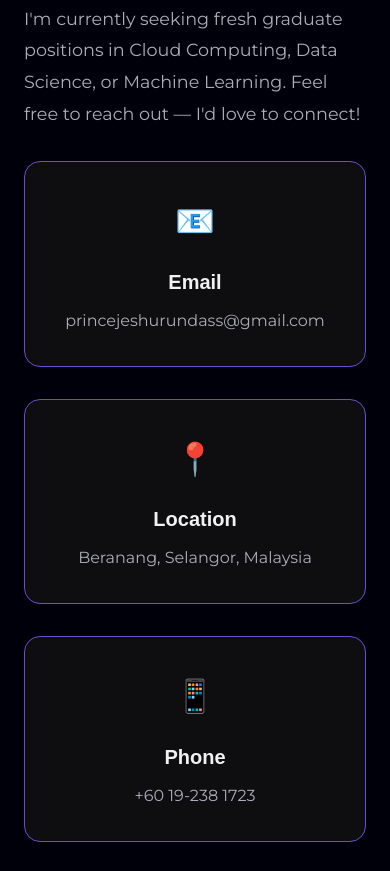
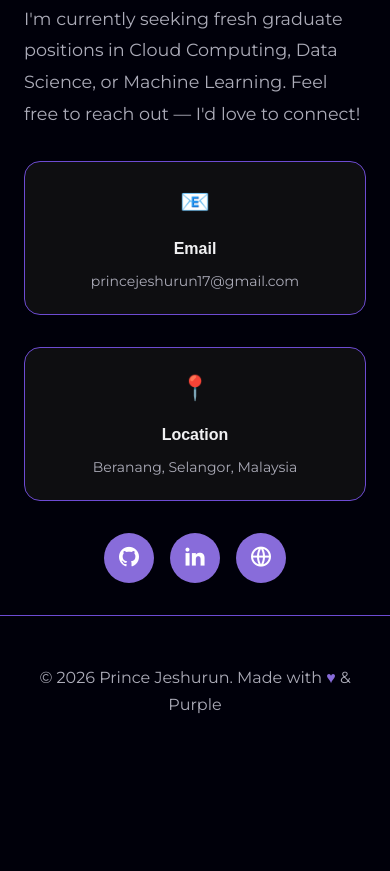
Before and after one commit to autoprince17/prince-portfolio-dark, a plain HTML site: page index.html in a window 390 px wide. Shown: the part 8703-9574 px from the top of the page. After the commit the page ends 9469 px from the top, so only its background shows below. Drawn offline with nearby package versions, Linux system fonts and the light colour scheme; a web font is replaced by a local one.

Commit message:
Update email, remove phone, resize contact boxes

```diff
--- a/index.html
+++ b/index.html
@@ -617,7 +617,7 @@
         .contact__card {
             background: var(--container-color);
             border-radius: 1rem;
-            padding: 2rem;
+            padding: 1.25rem;
             border: 1px solid var(--first-color-alt-2);
             text-align: center;
             transition: all 0.3s ease;
@@ -629,20 +629,20 @@
         }
 
         .contact__icon {
-            font-size: 2rem;
+            font-size: 1.5rem;
             color: var(--first-color);
-            margin-bottom: 1rem;
+            margin-bottom: 0.75rem;
         }
 
         .contact__title {
-            font-size: 1.25rem;
+            font-size: 1rem;
             margin-bottom: 0.5rem;
             color: var(--title-color);
         }
 
         .contact__data {
             color: var(--text-color);
-            font-size: var(--normal-font-size);
+            font-size: 0.875rem;
         }
 
         .contact__socials {
@@ -1034,17 +1034,12 @@
                         <div class="contact__card">
                             <div class="contact__icon">📧</div>
                             <h3 class="contact__title">Email</h3>
-                            <p class="contact__data">princejeshurundass@gmail.com</p>
+                            <p class="contact__data">princejeshurun17@gmail.com</p>
                         </div>
                         <div class="contact__card">
                             <div class="contact__icon">📍</div>
                             <h3 class="contact__title">Location</h3>
                             <p class="contact__data">Beranang, Selangor, Malaysia</p>
-                        </div>
-                        <div class="contact__card">
-                            <div class="contact__icon">📱</div>
-                            <h3 class="contact__title">Phone</h3>
-                            <p class="contact__data">+60 19-238 1723</p>
                         </div>
                     </div>
                 </div>
```
